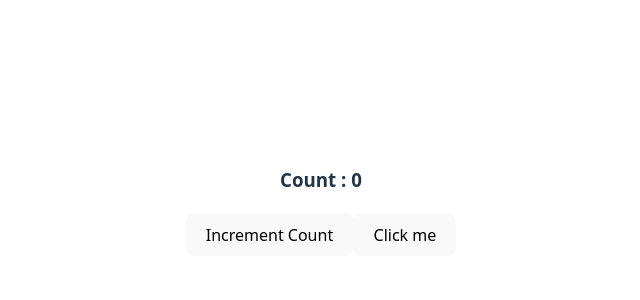
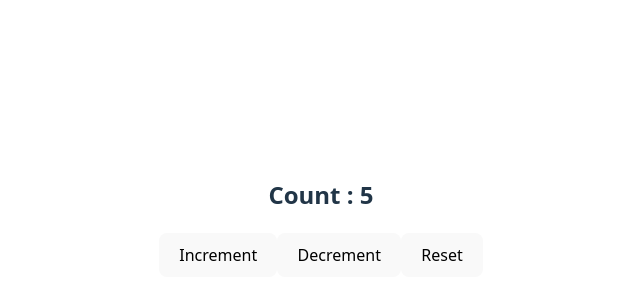
Before and after one commit to K0UND1NYA/MERN_Stack, a React (Vite) app: page / in a window 1280 px wide. Shown: the part 198-498 px from the top of the page, without its empty margins (319-959 px from the left). Built offline with nearby package versions, Linux system fonts and the light colour scheme.

Commit message:
24-10-25

```diff
--- a/index.html
+++ b/index.html
@@ -2,7 +2,7 @@
 <html lang="en">
   <head>
     <meta charset="UTF-8" />
-    <link rel="icon" type="image/x-icon" href="/public/favicon.jpg" />
+    <link rel="icon" type="image/x-icon" href="/favicon.jpg" />
     <meta name="viewport" content="width=device-width, initial-scale=1.0" />
     <title>9-10-25 to DD-MM-YY</title>
   </head>
--- a/src/App.jsx
+++ b/src/App.jsx
@@ -20,6 +20,7 @@ import Counter from "./HookOne/Reducer";
 import Counter1 from "./HookOne/IncrementByTwo";
 import WithUseMemo from "./HookOne/Memo";
 import Callback from "./HookOne/Callback";
+import CounterApp from "./HookOne/CounterApp";
 function App() {
   return (
     <div className="App">
@@ -50,7 +51,8 @@ function App() {
       {/* <Counter /> */}
       {/* <Counter1 /> */}
       {/* <WithUseMemo/> */}
-      <Callback />
+      {/* <Callback /> */}
+      <CounterApp/>
     </div>
   );
 }
--- /dev/null
+++ b/src/HookOne/CounterApp.jsx
@@ -0,0 +1,15 @@
+import React, { useContext } from 'react'
+import UseCounter from './UseCounter'
+function CounterApp() {
+    const {count,increment,decrement,reset}=UseCounter(5); //starts from 5
+  return (
+    <div style={{textAlign:'center',marginTop:'50px'}}>
+        <h2>Count : {count}</h2>
+        <button onClick={increment}>Increment</button>
+        <button onClick={decrement}>Decrement</button>
+        <button onClick={reset}>Reset</button>
+    </div>
+  )
+}
+
+export default CounterApp;
--- /dev/null
+++ b/src/HookOne/UseCounter.jsx
@@ -0,0 +1,12 @@
+//Lets create a simple counter hook that can use anywhere.
+import {useState} from 'react'
+//custom Hook to manage counter logic
+function UseCounter(initialValue=0) {
+    const [count,setCount]=useState(initialValue);
+    const increment=()=>setCount(initialValue+1);
+    const decrement=()=>setCount(initialValue-1);
+    const reset=()=>setCount(initialValue);
+    //Return anthing you want to share
+    return {count,increment,decrement,reset};
+}
+export default UseCounter;
```
Also changed, not shown: eslint.config.js (+7 -0 lines).
